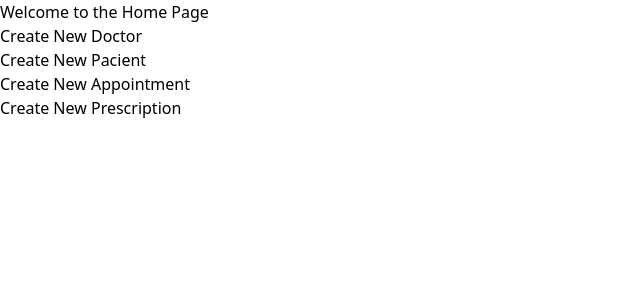
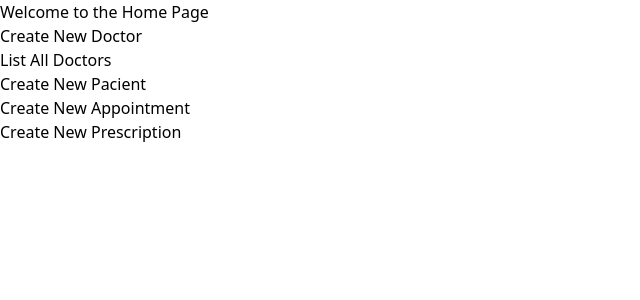
Before and after one commit to Chrysthy/med-app, a Next.js app in the folder med-app/: page /home in a window 1280 px wide. Shown: the top 300 px of the page, without its empty margins (0-640 px from the left). Built offline with nearby package versions, Linux system fonts and the light colour scheme.

Commit message:
Add link to doctors list

```diff
--- a/med-app/src/app/home/page.tsx
+++ b/med-app/src/app/home/page.tsx
@@ -9,6 +9,10 @@ export default function Home() {
 
             <div>
                 <Link href="/doctor/create">Create New Doctor</Link>
+
+                <br></br>
+
+                <Link href="/doctor/list">List All Doctors</Link>
 
                 <br></br>
 
```
